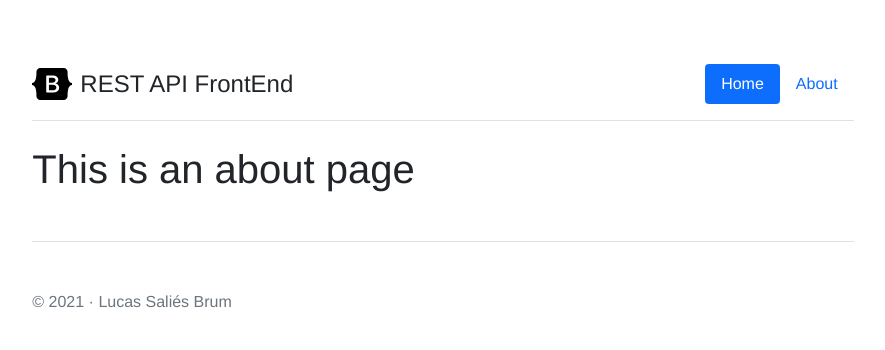
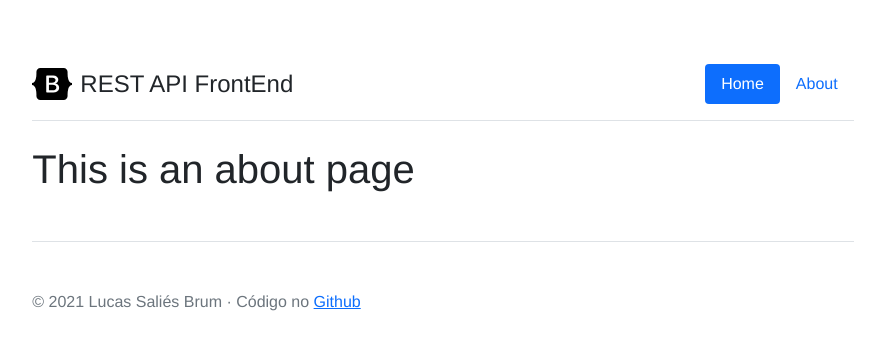
Before and after one commit to sistematico/php-rest-api, a Vue app: page /about in a window 1280 px wide. Shown: the top 350 px of the page, without its empty margins (197-1082 px from the left). Built offline with nearby package versions, Linux system fonts and the light colour scheme.

Commit message:
Autocommit por GitHub: alterações: add 'src/App.vue'

```diff
--- a/src/App.vue
+++ b/src/App.vue
@@ -45,7 +45,7 @@
       <router-view/>
     </main>
     <footer class="pt-5 my-5 text-muted border-top">
-      &copy; 2021 &middot; Lucas Saliés Brum
+      &copy; 2021 Lucas Saliés Brum &middot; Código no <a href="https://github.com/sistematico/php-rest-api">Github</a>
     </footer>
   </div>
 </template>
```
